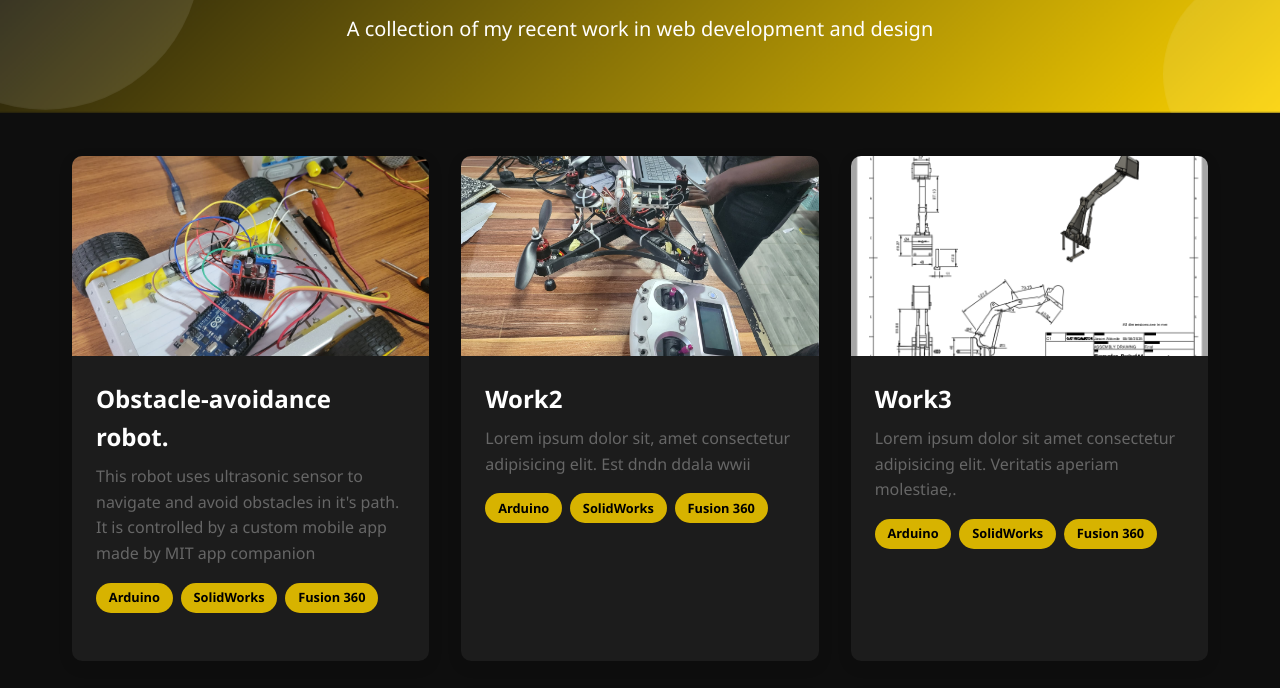
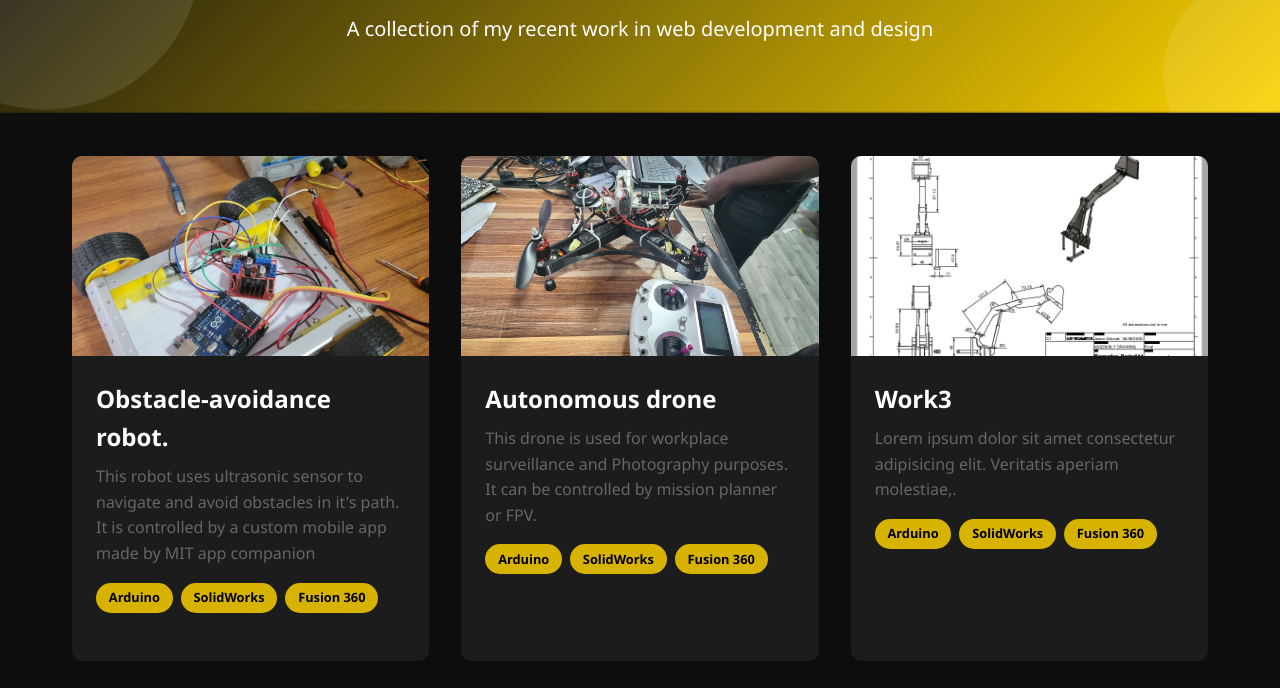
Before and after one commit to Cittykitten/AblordeJport, a plain HTML site: page projects.html in a window 1280 px wide. Shown: the part 112-800 px from the top of the page. Drawn offline with Linux system fonts and the light colour scheme.

Commit message:
projects.html

```diff
--- a/projects.html
+++ b/projects.html
@@ -532,8 +532,8 @@
                     <img src="images/done.jpg" alt="Recipe Finder">
                 </div>
                 <div class="project-info">
-                    <h3>Work2</h3>
-                    <p>Lorem ipsum dolor sit, amet consectetur adipisicing elit. Est dndn ddala wwii</p>
+                    <h3>Autonomous drone</h3>
+                    <p>This drone is used for workplace surveillance and Photography purposes. It can be controlled by mission planner or FPV.</p>
                     <div class="project-tags">
                         <span class="tag html">Arduino</span>
                         <span class="tag css">SolidWorks</span>
```
